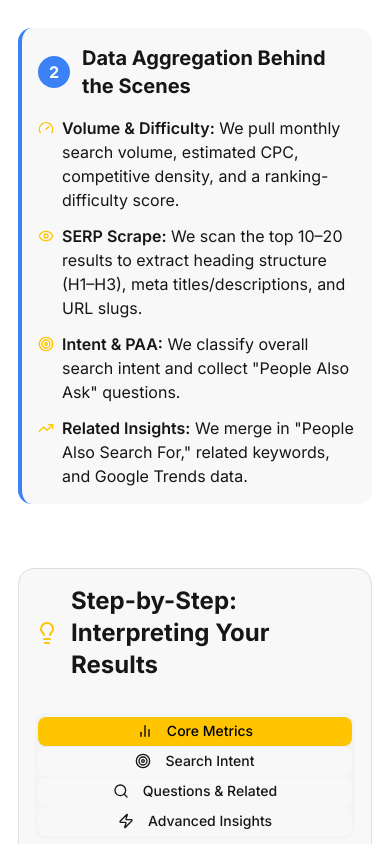
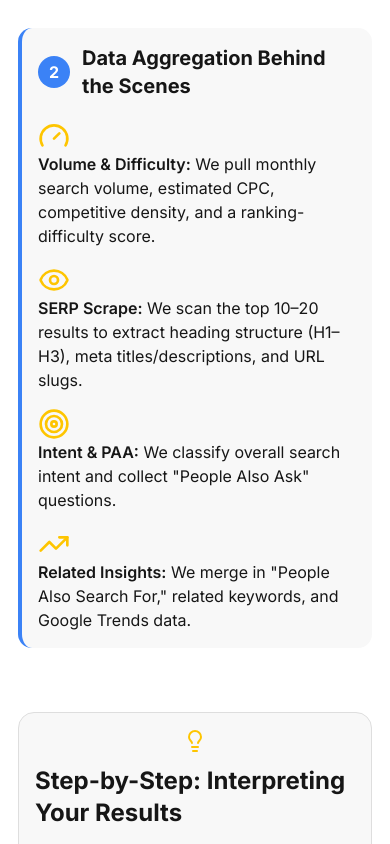
Before and after one commit to The-SEO-Hustler/tsh-plataform-front, a Next.js app: page /advanced-keyword-analysis in a window 390 px wide. Shown: the part 1280-2124 px from the top of the page. Built offline with nearby package versions, Linux system fonts and the light colour scheme; no server answers; what @mui/material-nextjs would draw is missing.

Commit message:
fix copy

```diff
--- a/components/advanced-keyword-analysis-hero.js
+++ b/components/advanced-keyword-analysis-hero.js
@@ -268,10 +268,10 @@ function AdvancedKeywordAnalysisHero() {
                 </h3>
               </div>
               <div className="space-y-3">
-                <div className="flex items-start">
+                <div className="flex items-start flex-col md:flex-row">
                   <Gauge
-                    className="text-primary mr-2 mt-1 shrink-0 min-h-4 min-w-4"
-                    size={16}
+                    className="text-primary mr-3 mt-1 shrink-0 min-h-8 min-w-8"
+                    size={32}
                   />
                   <div>
                     <span className="font-semibold">Volume & Difficulty:</span>{" "}
@@ -279,10 +279,10 @@ function AdvancedKeywordAnalysisHero() {
                     density, and a ranking-difficulty score.
                   </div>
                 </div>
-                <div className="flex items-start">
+                <div className="flex items-start flex-col md:flex-row">
                   <Eye
-                    className="text-primary mr-2 mt-1 shrink-0 min-h-4 min-w-4"
-                    size={16}
+                    className="text-primary mr-3 mt-1 shrink-0 min-h-8 min-w-8"
+                    size={32}
                   />
                   <div>
                     <span className="font-semibold">SERP Scrape:</span> We scan
@@ -290,10 +290,10 @@ function AdvancedKeywordAnalysisHero() {
                     meta titles/descriptions, and URL slugs.
                   </div>
                 </div>
-                <div className="flex items-start">
+                <div className="flex items-start flex-col md:flex-row">
                   <Target
-                    className="text-primary mr-2 mt-1 shrink-0 min-h-4 min-w-4"
-                    size={16}
+                    className="text-primary mr-3 mt-1 shrink-0 min-h-8 min-w-8"
+                    size={32}
                   />
                   <div>
                     <span className="font-semibold">Intent & PAA:</span> We
@@ -301,10 +301,10 @@ function AdvancedKeywordAnalysisHero() {
                     questions.
                   </div>
                 </div>
-                <div className="flex items-start">
+                <div className="flex items-start flex-col md:flex-row">
                   <TrendingUp
-                    className="text-primary mr-2 mt-1 shrink-0 min-h-4 min-w-4"
-                    size={16}
+                    className="text-primary mr-3 mt-1 shrink-0 min-h-8 min-w-8"
+                    size={32}
                   />
                   <div>
                     <span className="font-semibold">Related Insights:</span> We
@@ -318,11 +318,8 @@ function AdvancedKeywordAnalysisHero() {
 
           {/* Results Interpretation */}
           <div className="dark:bg-card bg-background rounded-2xl p-4 md:p-8 border border-border">
-            <h3 className="text-2xl font-bold mb-8 flex items-center">
-              <Lightbulb
-                className="text-primary mr-3 min-h-6 min-w-6"
-                size={24}
-              />
+            <h3 className="text-2xl font-bold mb-8 flex items-center gap-3 flex-col md:flex-row">
+              <Lightbulb className="text-primary  min-h-6 min-w-6" size={24} />
               Step-by-Step: Interpreting Your Results
             </h3>
 
@@ -330,28 +327,28 @@ function AdvancedKeywordAnalysisHero() {
               <TabsList className="mb-8 grid grid-cols-1 !h-auto md:grid-cols-4 w-full">
                 <TabsTrigger
                   value="metrics"
-                  className="data-[state=active]:bg-primary data-[state=active]:text-black"
+                  className="data-[state=active]:bg-primary data-[state=active]:text-black justify-start md:justify-center"
                 >
                   <BarChart2 className="w-4 h-4 mr-2" />
                   Core Metrics
                 </TabsTrigger>
                 <TabsTrigger
                   value="intent"
-                  className="data-[state=active]:bg-primary data-[state=active]:text-black"
+                  className="data-[state=active]:bg-primary data-[state=active]:text-black justify-start md:justify-center"
                 >
                   <Target className="w-4 h-4 mr-2" />
                   Search Intent
                 </TabsTrigger>
                 <TabsTrigger
                   value="questions"
-                  className="data-[state=active]:bg-primary data-[state=active]:text-black"
+                  className="data-[state=active]:bg-primary data-[state=active]:text-black justify-start md:justify-center"
                 >
                   <Search className="w-4 h-4 mr-2" />
                   Questions & Related
                 </TabsTrigger>
                 <TabsTrigger
                   value="advanced"
-                  className="data-[state=active]:bg-primary data-[state=active]:text-black"
+                  className="data-[state=active]:bg-primary data-[state=active]:text-black justify-start md:justify-center"
                 >
                   <Zap className="w-4 h-4 mr-2" />
                   Advanced Insights
@@ -719,12 +716,16 @@ function AdvancedKeywordAnalysisHero() {
                 <Search className="mr-2" size={20} />
                 Start Analyzing Keywords
               </Button>
-              <Link href="/tools">
-                <Button variant="outline" size="lg" className="text-foreground">
-                  <ArrowRight className="mr-2" size={20} />
-                  Explore More Tools
-                </Button>
-              </Link>
+
+              <Button
+                variant="outline"
+                href="/free-tools"
+                size="lg"
+                className="text-foreground"
+              >
+                <ArrowRight className="mr-2" size={20} />
+                Explore More Tools
+              </Button>
             </div>
           </div>
         </Container>
```
